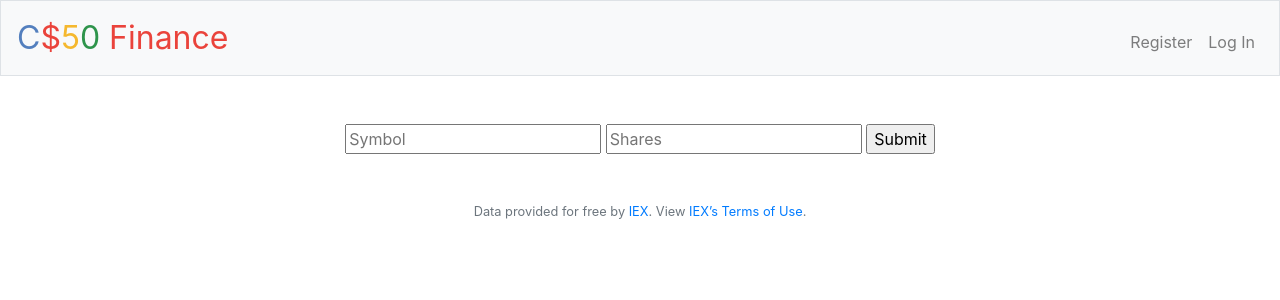
After one commit to sergipe085/cs50Finance, a Flask app: template templates/buy.html in a window 1280 px wide. The commit adds this page. Shown: the top 300 px of the page. Run offline with Flask 2, Linux system fonts and the light colour scheme; the template is opened without the code that fills it, so the values that code supplies are empty; some libraries are stand-ins or nearby versions.

Commit message:
buy implementation

```diff
--- a/app.py
+++ b/app.py
@@ -6,6 +6,7 @@ from flask_session import Session
 from tempfile import mkdtemp
 from werkzeug.exceptions import default_exceptions, HTTPException, InternalServerError
 from werkzeug.security import check_password_hash, generate_password_hash
+from datetime import datetime
 
 from helpers import apology, login_required, lookup, usd
 
@@ -53,6 +54,38 @@ def index():
 @login_required
 def buy():
     """Buy shares of stock"""
+
+    currentCash = db.execute("SELECT cash FROM users WHERE id = ?", session["user_id"])[0]["cash"]
+
+    if request.method == "GET":
+        return render_template("buy.html")
+
+    symbol = request.form.get("symbol")
+    lookupRes = lookup(symbol)
+
+    shares = request.form.get("shares")
+
+    if not shares:
+        return apology("Please provide a share")
+
+    if lookupRes == None or symbol == None:
+        return apology("Invalid input!")
+
+    if int(shares) <= 0:
+        return apology("Please provide a positive/ number")
+
+    price = int(shares) * lookupRes["price"]
+    newCash = currentCash - price
+
+    if (newCash < 0):
+        return apology("You dont have enough money")
+
+    now = datetime.now()
+    now_string = now.strftime("%d/%m/%Y %H:%M:%S")
+
+    db.execute("UPDATE users SET cash = ? WHERE id = ?", newCash, session["user_id"])
+    db.execute("INSERT INTO purchases(user, symbol, price, date) VALUES(?, ?, ?, ?)", session["user_id"], symbol, price, now_string)
+
     return apology("TODO")
 
 
--- /dev/null
+++ b/templates/buy.html
@@ -0,0 +1,13 @@
+{% extends "layout.html" %}
+
+{% block title %}
+    Buy
+{% endblock %}
+
+{% block main %}
+    <form action="/buy" method="POST">
+        <input type="text" placeholder="Symbol" name="symbol">
+        <input type="number" placeholder="Shares" name="shares">
+        <input type="submit">
+    </form>
+{% endblock %}
--- a/templates/layout.html
+++ b/templates/layout.html
@@ -17,7 +17,10 @@
 
         <!-- http://getbootstrap.com/docs/4.5/ -->
         <script src="https://code.jquery.com/jquery-3.5.1.slim.min.js" integrity="sha384-DfXdz2htPH0lsSSs5nCTpuj/zy4C+OGpamoFVy38MVBnE+IbbVYUew+OrCXaRkfj" crossorigin="anonymous"></script>
-        <script src="https://cdn.jsdelivr.net/npm/bootstrap@4.5.3/dist/js/bootstrap.bundle.min.js" integrity="sha384-ho+j7jyWK8fNQe+A12Hb8AhRq26LrZ/JpcUGGOn+Y7RsweNrtN/tE3MoK7ZeZDyx" crossorigin="anonymous"></script>
+        <script
+        src="https://code.jquery.com/jquery-3.6.0.js"
+        integrity="sha256-H+K7U5CnXl1h5ywQfKtSj8PCmoN9aaq30gDh27Xc0jk="
+        crossorigin="anonymous"></script>
 
         <title>C$50 Finance: {% block title %}{% endblock %}</title>
 
```
Also changed, not shown: finance.db.
